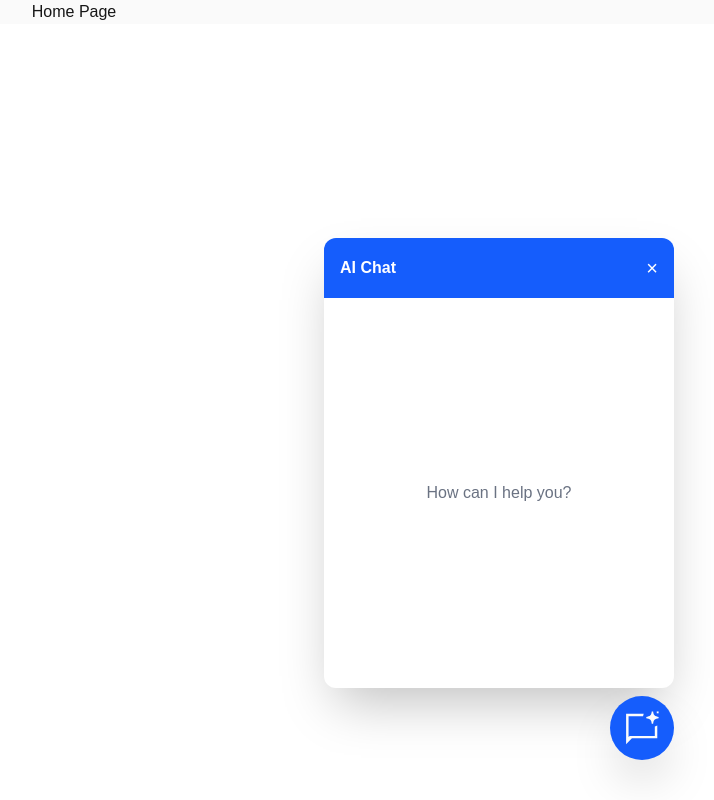
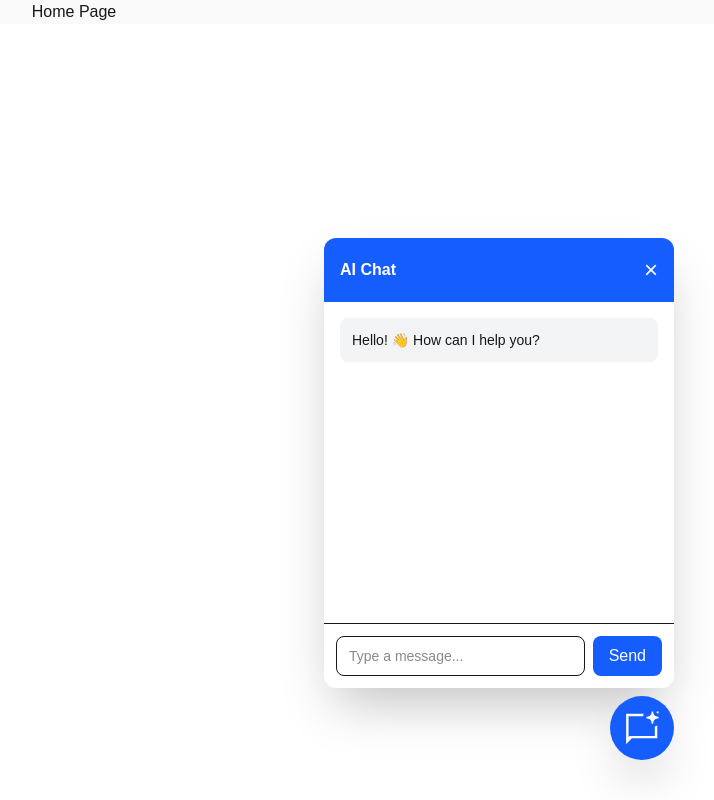
Before and after one commit to rumachoudhury/school-management-dashboard, a Next.js app: page / in a window 1280 px wide. Both pictures are taken after a click on the button "Open chat". Shown: the whole page, without its empty margins (566-1280 px from the left). Built offline with nearby package versions, Linux system fonts and the light colour scheme.

Commit message:
Updated and clean the ChatButton component

```diff
--- a/src/components/ChatButton.tsx
+++ b/src/components/ChatButton.tsx
@@ -1,44 +1,145 @@
+// "use client";
+
+// import { useState } from "react";
+
+// export default function ChatButton() {
+//   const [isOpen, setIsOpen] = useState(false);
+
+//   const openChat = () => {
+//     console.log("Chat opened");
+//     // Open your chat component here
+//   };
+
+//   return (
+//     <>
+//       {isOpen && (
+//         <div className="fixed bottom-28 right-10 z-[9999] h-[450px] w-[350px] rounded-xl bg-white shadow-2xl">
+//           <div className="flex items-center justify-between rounded-t-xl bg-blue-600 p-4 text-white">
+//             <h2 className="font-semibold">AI Chat</h2>
+
+//             <button
+//               type="button"
+//               onClick={() => setIsOpen(false)}
+//               className="text-xl"
+//             >
+//               ×
+//             </button>
+//           </div>
+
+//           <div className="flex h-[390px] items-center justify-center">
+//             <p className="text-gray-500">How can I help you?</p>
+//           </div>
+//         </div>
+//       )}
+
+//       <button
+//         type="button"
+//         aria-label="Open chat"
+//         onClick={() => setIsOpen(!isOpen)}
+//         className="fixed bottom-10 right-10 z-[9999] flex h-16 w-16 items-center justify-center rounded-full bg-blue-600 shadow-2xl transition-transform hover:scale-105"
+//       >
+//         {/* Your SVG goes here */}
+//         <svg
+//           xmlns="http://www.w3.org/2000/svg"
+//           width="40"
+//           height="40"
+//           viewBox="0 0 40 40"
+//           fill="none"
+//         >
+//           <path
+//             d="M21.7548 5.74252C21.4258 6.51551 21.1989 7.34158 21.0865 8.20406H6.56408V29.0326L7.7003 27.8964H32.8205V18.5678C33.6973 18.34 34.5239 17.9883 35.282 17.5342V30.3579H9.90863L4.10254 36.164V5.74252H21.7548Z"
+//             fill="#FBFBFB"
+//           />
+
+//           <path
+//             d="M31.1394 3.44444C31.2887 5.19796 31.7497 6.46368 32.5224 7.32746C33.3107 8.25415 35.1578 8.85488 36.5945 8.90117V10.2986C35.1575 10.3449 33.3105 10.9454 32.5224 11.8723C31.7499 12.7361 31.2887 14.0005 31.1394 15.7537H29.742C29.5927 14.0005 29.1314 12.7361 28.359 11.8723C27.5709 10.9454 25.7238 10.3449 24.2868 10.2986V8.90117C25.7236 8.85488 27.5707 8.25415 28.359 7.32746C29.1317 6.46368 29.5927 5.19796 29.742 3.44444H31.1394Z"
+//             fill="#FBFBFB"
+//           />
+
+//           <path
+//             d="M36.5945 5.2922H34.7484V3.44444H36.5945V5.2922Z"
+//             fill="#FBFBFB"
+//           />
+//         </svg>
+//       </button>
+//     </>
+//   );
+// }
+// ==============
 "use client";
 
 import { useState } from "react";
 
 export default function ChatButton() {
   const [isOpen, setIsOpen] = useState(false);
+  const [message, setMessage] = useState("");
 
-  const openChat = () => {
-    console.log("Chat opened");
-    // Open your chat component here
+  const sendMessage = () => {
+    if (!message.trim()) return;
+
+    console.log("User:", message);
+
+    setMessage("");
   };
 
   return (
     <>
+      {/* Chat Window */}
       {isOpen && (
-        <div className="fixed bottom-28 right-10 z-[9999] h-[450px] w-[350px] rounded-xl bg-white shadow-2xl">
-          <div className="flex items-center justify-between rounded-t-xl bg-blue-600 p-4 text-white">
+        <div className="fixed bottom-28 right-10 z-[9999] flex h-[450px] w-[350px] flex-col overflow-hidden rounded-xl bg-white shadow-2xl">
+          {/* Header */}
+          <div className="flex items-center justify-between bg-blue-600 p-4 text-white">
             <h2 className="font-semibold">AI Chat</h2>
 
             <button
               type="button"
               onClick={() => setIsOpen(false)}
-              className="text-xl"
+              className="text-2xl"
             >
               ×
             </button>
           </div>
 
-          <div className="flex h-[390px] items-center justify-center">
-            <p className="text-gray-500">How can I help you?</p>
+          {/* Messages */}
+          <div className="flex-1 overflow-y-auto p-4">
+            <div className="rounded-lg bg-gray-100 p-3 text-sm">
+              Hello! 👋 How can I help you?
+            </div>
+          </div>
+
+          {/* Input */}
+          <div className="flex gap-2 border-t p-3">
+            <input
+              type="text"
+              value={message}
+              onChange={(e) => setMessage(e.target.value)}
+              onKeyDown={(e) => {
+                if (e.key === "Enter") {
+                  sendMessage();
+                }
+              }}
+              placeholder="Type a message..."
+              className="flex-1 rounded-lg border px-3 py-2 text-sm outline-none focus:border-blue-500"
+            />
+
+            <button
+              type="button"
+              onClick={sendMessage}
+              className="rounded-lg bg-blue-600 px-4 py-2 text-white hover:bg-blue-700"
+            >
+              Send
+            </button>
           </div>
         </div>
       )}
 
+      {/* Chat Button */}
       <button
         type="button"
         aria-label="Open chat"
         onClick={() => setIsOpen(!isOpen)}
         className="fixed bottom-10 right-10 z-[9999] flex h-16 w-16 items-center justify-center rounded-full bg-blue-600 shadow-2xl transition-transform hover:scale-105"
       >
-        {/* Your SVG goes here */}
         <svg
           xmlns="http://www.w3.org/2000/svg"
           width="40"
```
